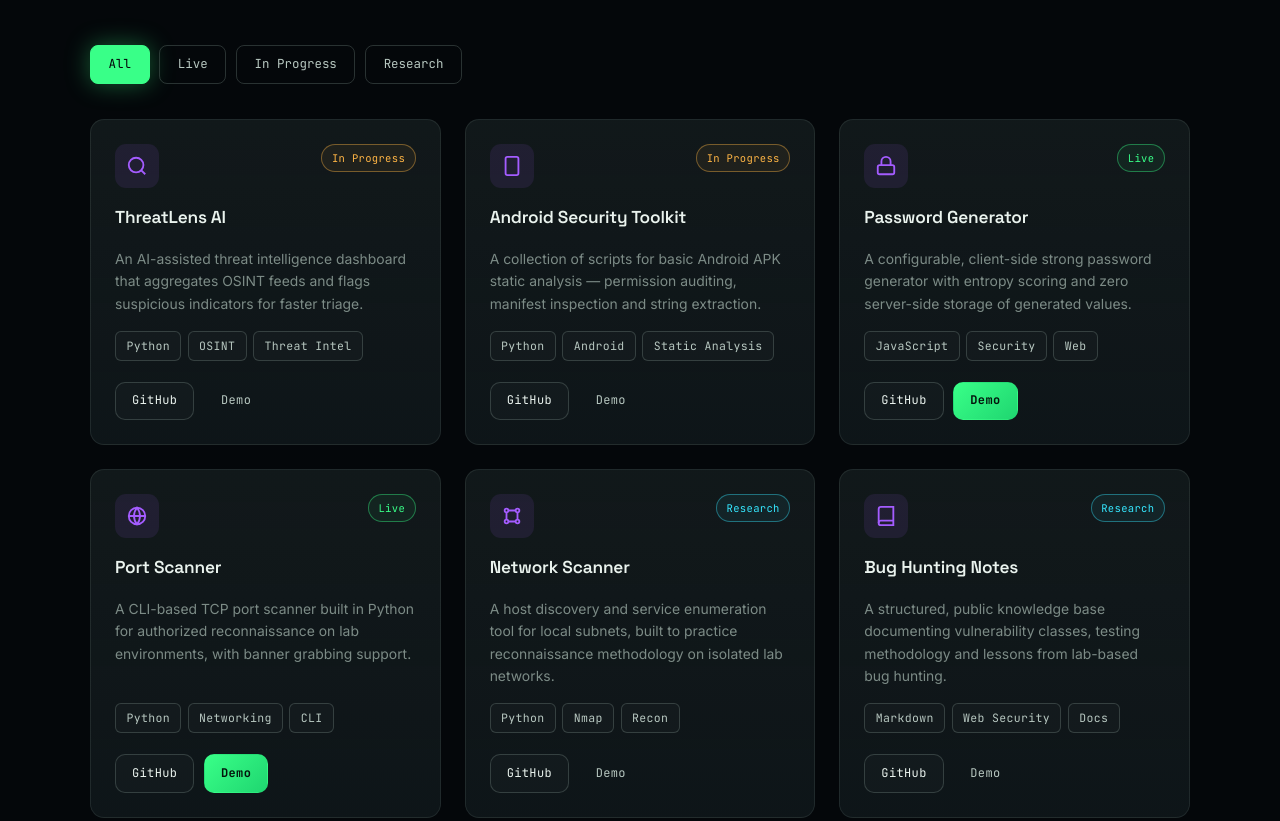
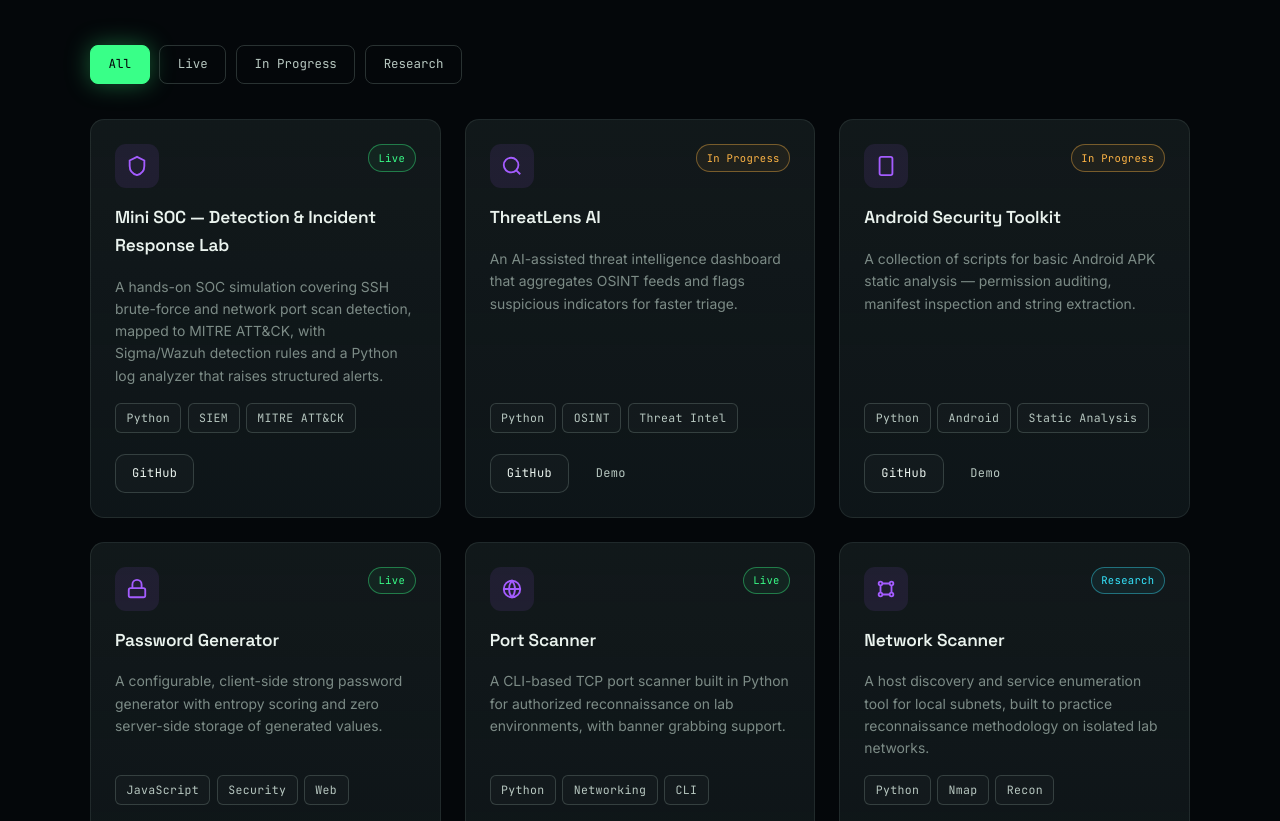
Before and after one commit to usman2559/portfolio, a plain HTML site: page index.html in a window 1280 px wide. Shown: the part 4351-5172 px from the top of the page. Drawn offline with Linux system fonts and the light colour scheme; no server answers.

Commit message:
Fix GitHub links and add Mini SOC Lab project

```diff
--- a/index.html
+++ b/index.html
@@ -46,7 +46,7 @@
   "jobTitle": "Cyber Security Student & Ethical Hacker",
   "email": "buttsultan120@gmail.com",
   "sameAs": [
-    "https://github.com/ButtSultan",
+    "https://github.com/usman2559",
     "https://pk.linkedin.com/in/muhammad-usman-8ab9a5398"
   ],
   "address": {
@@ -403,6 +403,19 @@
 
       <div class="projects-grid" id="projects-grid">
 
+        <article class="project-card card" data-status="live">
+          <div class="project-top">
+            <div class="project-icon"><svg viewBox="0 0 24 24" fill="none" stroke="currentColor" stroke-width="2"><path d="M12 2 4 6v6c0 5 3.4 8.7 8 10 4.6-1.3 8-5 8-10V6l-8-4z"/></svg></div>
+            <span class="status-pill status-live">Live</span>
+          </div>
+          <h3>Mini SOC — Detection &amp; Incident Response Lab</h3>
+          <p>A hands-on SOC simulation covering SSH brute-force and network port scan detection, mapped to MITRE ATT&amp;CK, with Sigma/Wazuh detection rules and a Python log analyzer that raises structured alerts.</p>
+          <div class="project-tags"><span class="tag">Python</span><span class="tag">SIEM</span><span class="tag">MITRE ATT&amp;CK</span></div>
+          <div class="project-actions">
+            <a href="https://github.com/usman2559/mini-soc-lab" target="_blank" rel="noopener" class="btn btn-outline btn-sm">GitHub</a>
+          </div>
+        </article>
+
         <article class="project-card card" data-status="progress">
           <div class="project-top">
             <div class="project-icon"><svg viewBox="0 0 24 24" fill="none" stroke="currentColor" stroke-width="2"><circle cx="11" cy="11" r="8"/><path d="m21 21-4.3-4.3"/></svg></div>
@@ -412,7 +425,7 @@
           <p>An AI-assisted threat intelligence dashboard that aggregates OSINT feeds and flags suspicious indicators for faster triage.</p>
           <div class="project-tags"><span class="tag">Python</span><span class="tag">OSINT</span><span class="tag">Threat Intel</span></div>
           <div class="project-actions">
-            <a href="https://github.com/ButtSultan" target="_blank" rel="noopener" class="btn btn-outline btn-sm">GitHub</a>
+            <a href="https://github.com/usman2559/threatlens-ai" target="_blank" rel="noopener" class="btn btn-outline btn-sm">GitHub</a>
             <a href="#" class="btn btn-ghost btn-sm disabled-link" data-toast="Live demo isn't published yet — check back soon.">Demo</a>
           </div>
         </article>
@@ -426,7 +439,7 @@
           <p>A collection of scripts for basic Android APK static analysis — permission auditing, manifest inspection and string extraction.</p>
           <div class="project-tags"><span class="tag">Python</span><span class="tag">Android</span><span class="tag">Static Analysis</span></div>
           <div class="project-actions">
-            <a href="https://github.com/ButtSultan" target="_blank" rel="noopener" class="btn btn-outline btn-sm">GitHub</a>
+            <a href="https://github.com/usman2559" target="_blank" rel="noopener" class="btn btn-outline btn-sm">GitHub</a>
             <a href="#" class="btn btn-ghost btn-sm disabled-link" data-toast="Live demo isn't published yet — check back soon.">Demo</a>
           </div>
         </article>
@@ -440,8 +453,8 @@
           <p>A configurable, client-side strong password generator with entropy scoring and zero server-side storage of generated values.</p>
           <div class="project-tags"><span class="tag">JavaScript</span><span class="tag">Security</span><span class="tag">Web</span></div>
           <div class="project-actions">
-            <a href="https://github.com/ButtSultan" target="_blank" rel="noopener" class="btn btn-outline btn-sm">GitHub</a>
-            <a href="https://github.com/ButtSultan" target="_blank" rel="noopener" class="btn btn-primary btn-sm">Demo</a>
+            <a href="https://github.com/usman2559" target="_blank" rel="noopener" class="btn btn-outline btn-sm">GitHub</a>
+            <a href="https://github.com/usman2559" target="_blank" rel="noopener" class="btn btn-primary btn-sm">Demo</a>
           </div>
         </article>
 
@@ -454,8 +467,8 @@
           <p>A CLI-based TCP port scanner built in Python for authorized reconnaissance on lab environments, with banner grabbing support.</p>
           <div class="project-tags"><span class="tag">Python</span><span class="tag">Networking</span><span class="tag">CLI</span></div>
           <div class="project-actions">
-            <a href="https://github.com/ButtSultan" target="_blank" rel="noopener" class="btn btn-outline btn-sm">GitHub</a>
-            <a href="https://github.com/ButtSultan" target="_blank" rel="noopener" class="btn btn-primary btn-sm">Demo</a>
+            <a href="https://github.com/usman2559" target="_blank" rel="noopener" class="btn btn-outline btn-sm">GitHub</a>
+            <a href="https://github.com/usman2559" target="_blank" rel="noopener" class="btn btn-primary btn-sm">Demo</a>
           </div>
         </article>
 
@@ -468,7 +481,7 @@
           <p>A host discovery and service enumeration tool for local subnets, built to practice reconnaissance methodology on isolated lab networks.</p>
           <div class="project-tags"><span class="tag">Python</span><span class="tag">Nmap</span><span class="tag">Recon</span></div>
           <div class="project-actions">
-            <a href="https://github.com/ButtSultan" target="_blank" rel="noopener" class="btn btn-outline btn-sm">GitHub</a>
+            <a href="https://github.com/usman2559" target="_blank" rel="noopener" class="btn btn-outline btn-sm">GitHub</a>
             <a href="#" class="btn btn-ghost btn-sm disabled-link" data-toast="Still in research phase — no public demo yet.">Demo</a>
           </div>
         </article>
@@ -482,7 +495,7 @@
           <p>A structured, public knowledge base documenting vulnerability classes, testing methodology and lessons from lab-based bug hunting.</p>
           <div class="project-tags"><span class="tag">Markdown</span><span class="tag">Web Security</span><span class="tag">Docs</span></div>
           <div class="project-actions">
-            <a href="https://github.com/ButtSultan" target="_blank" rel="noopener" class="btn btn-outline btn-sm">GitHub</a>
+            <a href="https://github.com/usman2559" target="_blank" rel="noopener" class="btn btn-outline btn-sm">GitHub</a>
             <a href="#" class="btn btn-ghost btn-sm disabled-link" data-toast="Notes are being organized before publishing a demo.">Demo</a>
           </div>
         </article>
@@ -496,7 +509,7 @@
           <p>A self-hosted monitoring dashboard for tracking learning progress, lab completions and personal CTF statistics in one place.</p>
           <div class="project-tags"><span class="tag">JavaScript</span><span class="tag">Chart.js</span><span class="tag">Dashboard</span></div>
           <div class="project-actions">
-            <a href="https://github.com/ButtSultan" target="_blank" rel="noopener" class="btn btn-outline btn-sm">GitHub</a>
+            <a href="https://github.com/usman2559" target="_blank" rel="noopener" class="btn btn-outline btn-sm">GitHub</a>
             <a href="#" class="btn btn-ghost btn-sm disabled-link" data-toast="Live demo isn't published yet — check back soon.">Demo</a>
           </div>
         </article>
@@ -509,7 +522,7 @@
   <section class="section" id="github">
     <div class="container">
       <div class="section-head reveal">
-        <div class="eyebrow">curl api.github.com/users/ButtSultan <span class="blink">_</span></div>
+        <div class="eyebrow">curl api.github.com/users/usman2559 <span class="blink">_</span></div>
         <h2 class="section-title">GitHub activity</h2>
         <p class="section-sub">Live data pulled directly from the GitHub API.</p>
       </div>
@@ -518,8 +531,8 @@
         <div class="gh-profile card reveal">
           <div class="gh-avatar"><img id="gh-avatar-img" src="assets/images/profile.jpg" alt="GitHub avatar"></div>
           <h3 id="gh-name">Muhammad Usman</h3>
-          <div class="handle" id="gh-handle">@ButtSultan</div>
-          <a href="https://github.com/ButtSultan" target="_blank" rel="noopener" class="btn btn-outline btn-sm">View Profile</a>
+          <div class="handle" id="gh-handle">@usman2559</div>
+          <a href="https://github.com/usman2559" target="_blank" rel="noopener" class="btn btn-outline btn-sm">View Profile</a>
           <div class="gh-stats-mini">
             <div><div class="num" id="gh-repos-count">—</div><div class="lbl">Repos</div></div>
             <div><div class="num" id="gh-followers">—</div><div class="lbl">Followers</div></div>
@@ -658,9 +671,9 @@
               <svg viewBox="0 0 24 24" fill="none" stroke="currentColor" stroke-width="2"><rect x="9" y="9" width="13" height="13" rx="2"/><path d="M5 15H4a2 2 0 01-2-2V4a2 2 0 012-2h9a2 2 0 012 2v1"/></svg>
             </button>
           </div>
-          <a href="https://github.com/ButtSultan" target="_blank" rel="noopener" class="contact-row card">
+          <a href="https://github.com/usman2559" target="_blank" rel="noopener" class="contact-row card">
             <div class="ic"><svg viewBox="0 0 24 24" fill="currentColor"><path d="M12 .5C5.7.5.8 5.4.8 11.7c0 5 3.2 9.2 7.7 10.7.6.1.8-.3.8-.6v-2.1c-3.1.7-3.8-1.5-3.8-1.5-.5-1.3-1.2-1.6-1.2-1.6-1-.7.1-.7.1-.7 1.1.1 1.7 1.1 1.7 1.1 1 1.7 2.6 1.2 3.2.9.1-.7.4-1.2.7-1.5-2.5-.3-5.1-1.2-5.1-5.5 0-1.2.4-2.2 1.1-3-.1-.3-.5-1.5.1-3.1 0 0 .9-.3 3 1.1a10 10 0 015.4 0c2.1-1.4 3-1.1 3-1.1.6 1.6.2 2.8.1 3.1.7.8 1.1 1.8 1.1 3 0 4.3-2.6 5.2-5.1 5.5.4.4.8 1.1.8 2.2v3.3c0 .3.2.7.8.6 4.5-1.5 7.7-5.7 7.7-10.7C23.2 5.4 18.3.5 12 .5z"/></svg></div>
-            <div><div class="lbl">GitHub</div><div class="val">github.com/ButtSultan</div></div>
+            <div><div class="lbl">GitHub</div><div class="val">github.com/usman2559</div></div>
           </a>
           <a href="https://pk.linkedin.com/in/muhammad-usman-8ab9a5398" target="_blank" rel="noopener" class="contact-row card">
             <div class="ic"><svg viewBox="0 0 24 24" fill="currentColor"><path d="M20.5 2h-17A1.5 1.5 0 002 3.5v17A1.5 1.5 0 003.5 22h17a1.5 1.5 0 001.5-1.5v-17A1.5 1.5 0 0020.5 2zM8 19H5v-9h3zM6.5 8.7A1.7 1.7 0 118.2 7a1.7 1.7 0 01-1.7 1.7zM19 19h-3v-4.6c0-1.1 0-2.5-1.5-2.5s-1.8 1.2-1.8 2.4V19h-3v-9h2.9v1.3a3.1 3.1 0 012.8-1.5c3 0 3.6 2 3.6 4.5z"/></svg></div>
@@ -724,7 +737,7 @@
         </div>
         <div class="footer-col">
           <h5>Connect</h5>
-          <a href="https://github.com/ButtSultan" target="_blank" rel="noopener">GitHub</a>
+          <a href="https://github.com/usman2559" target="_blank" rel="noopener">GitHub</a>
           <a href="https://pk.linkedin.com/in/muhammad-usman-8ab9a5398" target="_blank" rel="noopener">LinkedIn</a>
           <a href="mailto:buttsultan120@gmail.com">Email</a>
         </div>
--- a/script.js
+++ b/script.js
@@ -7,7 +7,7 @@
 
   const $  = (sel, ctx = document) => ctx.querySelector(sel);
   const $$ = (sel, ctx = document) => Array.from(ctx.querySelectorAll(sel));
-  const GITHUB_USER = "ButtSultan";
+  const GITHUB_USER = "usman2559";
 
   /* ---------------------------------------------------------------
      LOADING SCREEN
```
Also changed, not shown: 1 other file.
